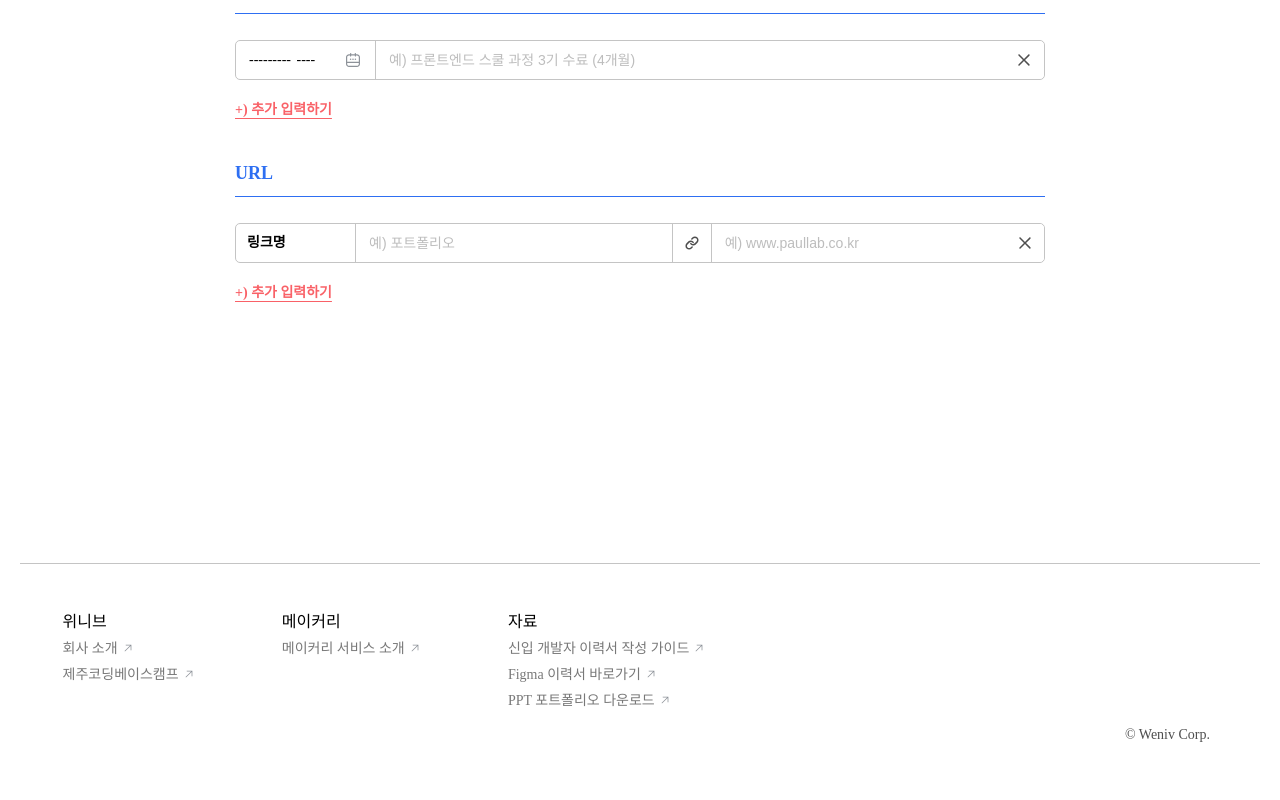
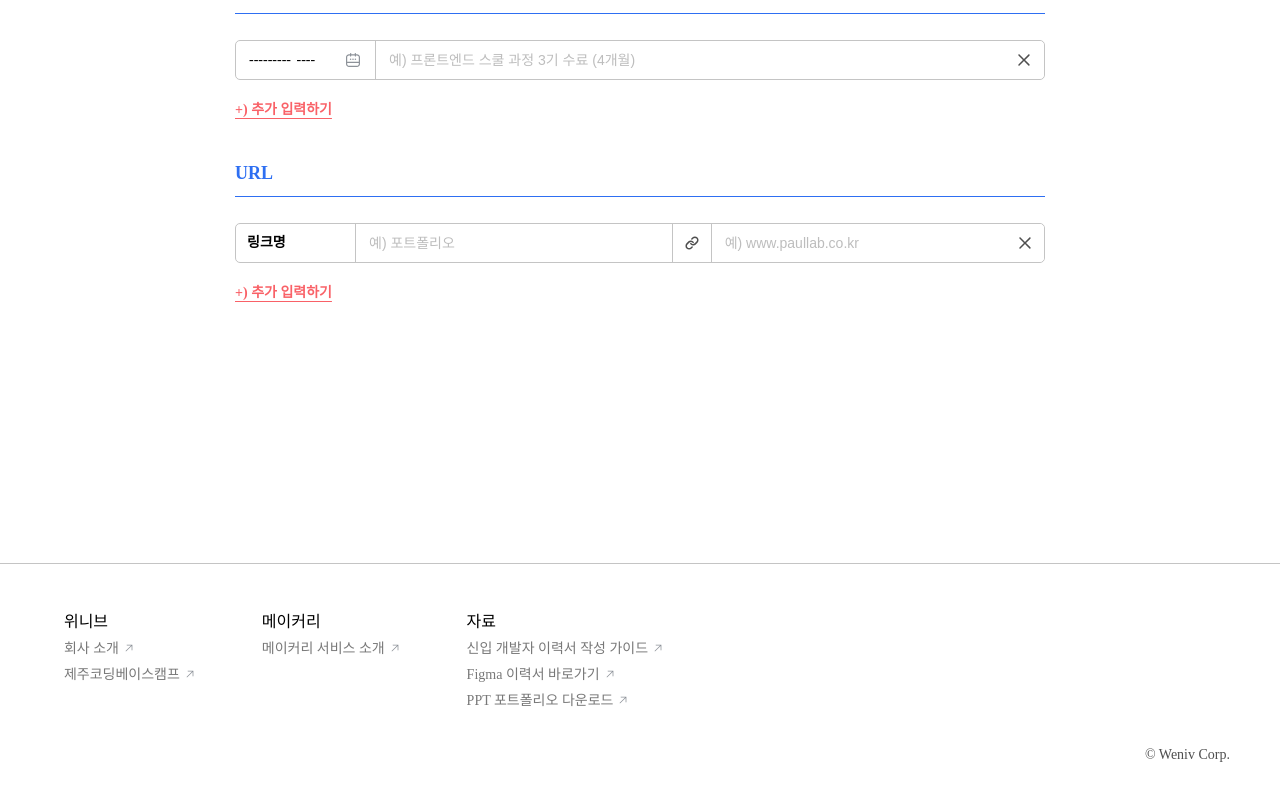
Before and after one commit to weniv/MAKE-RE, a React (Create React App) app: page / in a window 1280 px wide. Shown: the part 2941-3741 px from the top of the page. Built offline with nearby package versions, Linux system fonts and the light colour scheme; a web font is replaced by a local one.

Commit message:
Design: Footer 스타일 수정

```diff
--- a/src/app/style.module.css
+++ b/src/app/style.module.css
@@ -80,7 +80,7 @@
   margin: 20px 0;
   padding: 30px 0 0;
   display: flex;
-  justify-content: space-around;
+  justify-content: space-evenly;
 }
 
 .footerCont li {
@@ -100,7 +100,7 @@
 
 .writeCopy {
   text-align: right;
-  margin: 0 50px 50px;
+  margin: 40px 50px;
   text-align: right;
   font-size: 14px;
   font-weight: 400;
@@ -109,7 +109,8 @@
 
 .writeFooter {
   border-top: 1px solid var(--border-color);
-  margin: 0 20px;
+  margin: 0 auto;
+  width: max(990px, 100%);
 }
 
 .exportBtn {
```
